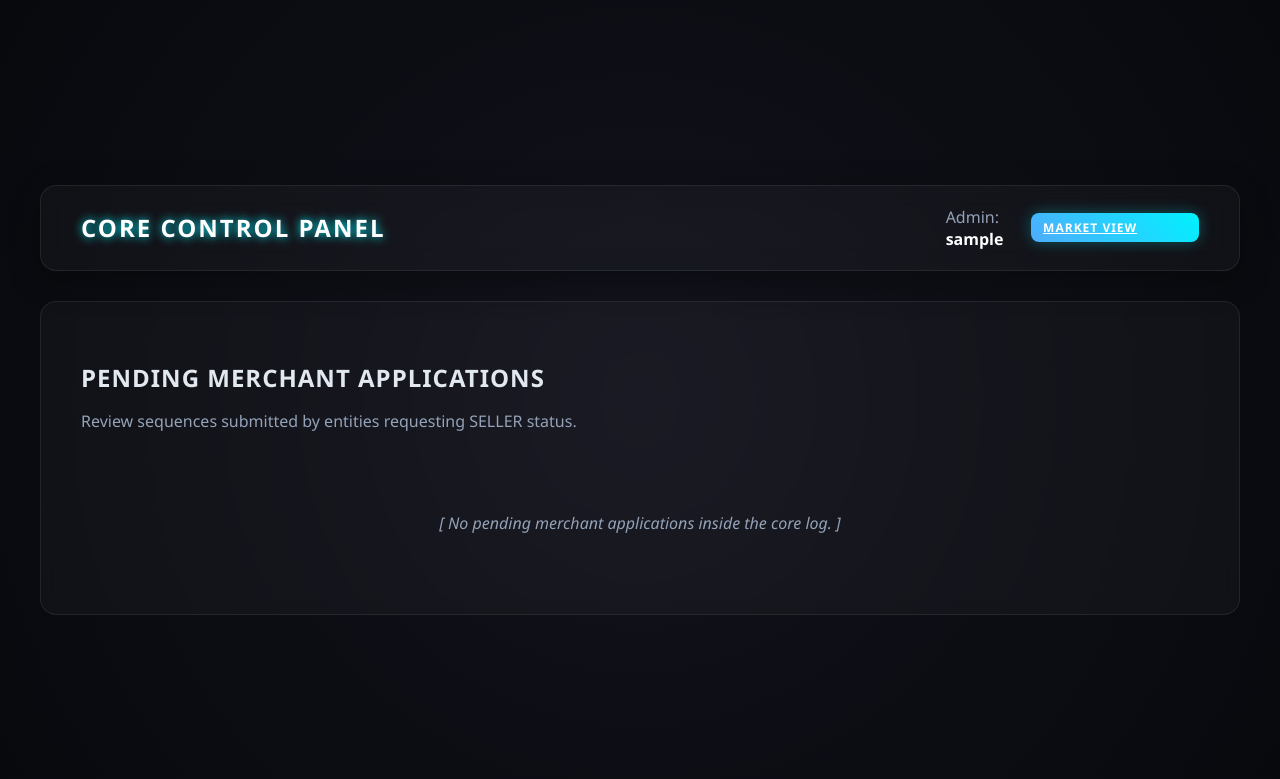
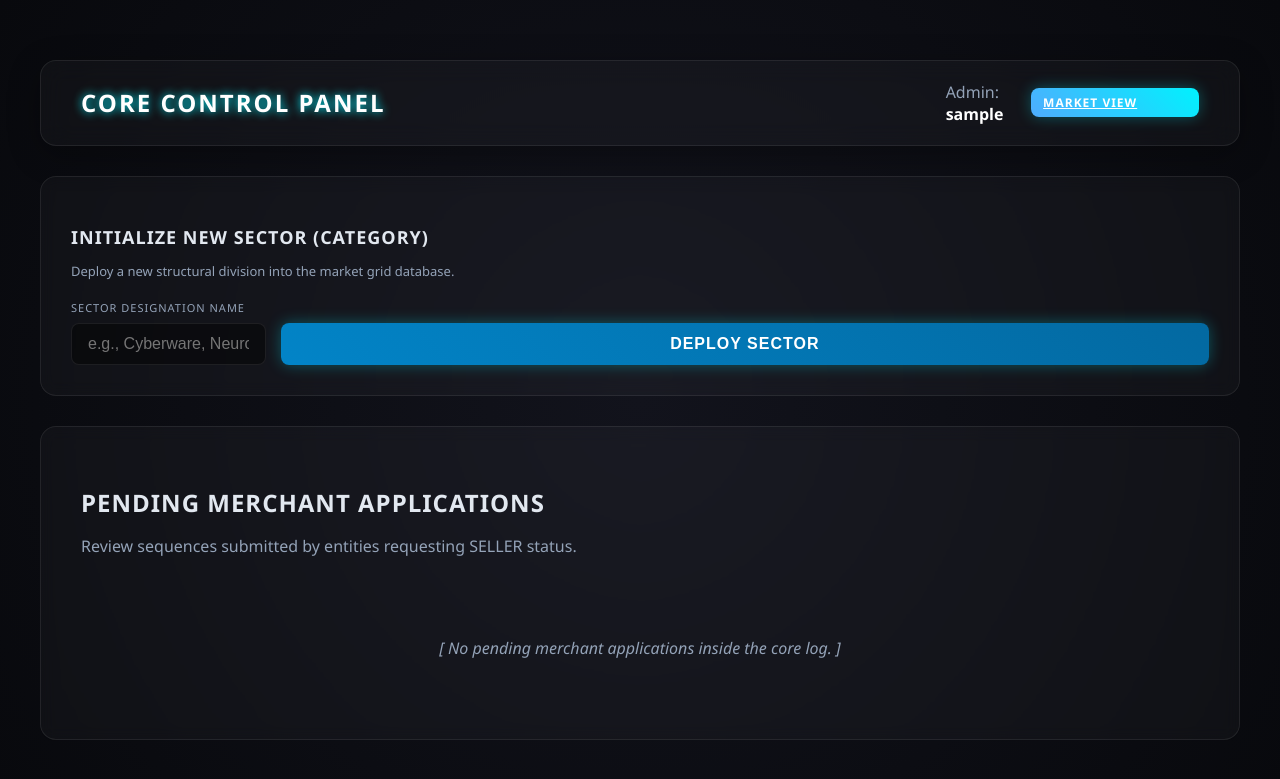
Before and after one commit to Shadoww700/Marketplace---Django-mvt, a Django app: page /dashboard/requests/ in a window 1280 px wide. Shown: the top 779 px of the page. Run offline with Django 5.2, Linux system fonts and the light colour scheme; the visitor is signed in with stand-in values (Sample User, id 1); data comes from the database, SQL or seed files in the repository; data that the repository does not hold is empty.

Commit message:
Create secure staff dashboard grid and customer-to-merchant application form layouts

```diff
--- a/templates/shop/admin_requests.html
+++ b/templates/shop/admin_requests.html
@@ -19,7 +19,27 @@
             </div>
         </header>
 
-        <main class="showcase">
+        <section class="showcase" style="margin-bottom: 30px; padding: 30px; text-align: left;">
+            <h3 class="showcase-title" style="font-size: 18px; margin-bottom: 5px;">Initialize New Sector (Category)</h3>
+            <p style="color: #94a3b8; font-size: 13px; margin-bottom: 20px;">Deploy a new structural division into the market grid database.</p>
+
+            {% if cat_error %}
+                <div class="error-box" style="margin-bottom: 15px;">
+                    {{ cat_error }}
+                </div>
+            {% endif %}
+
+            <form method="POST" action="{% url 'create_category' %}" style="display: flex; gap: 15px; align-items: flex-end;">
+                {% csrf_token %}
+                <div class="form-group" style="margin: 0; flex-grow: 1;">
+                    <label for="name" style="font-size: 11px;">Sector Designation Name</label>
+                    <input type="text" id="name" name="name" class="form-control" placeholder="e.g., Cyberware, Neuroimplants" style="height: 42px;" required>
+                </div>
+                <button type="submit" class="cyber-btn" style="margin: 0; height: 42px; padding: 0 25px; white-space: nowrap; background: linear-gradient(45deg, #0284c7, #0369a1); border-color: #38bdf8;">Deploy Sector</button>
+            </form>
+        </section>
+
+        <main class="showcase" style="text-align: left;">
             <h2 class="showcase-title">Pending Merchant Applications</h2>
             <p class="showcase-subtitle">Review sequences submitted by entities requesting SELLER status.</p>
 
@@ -45,7 +65,7 @@
                         </div>
                     </div>
                 {% empty %}
-                    <div class="empty-matrix">
+                    <div class="empty-matrix" style="text-align: center;">
                         [ No pending merchant applications inside the core log. ]
                     </div>
                 {% endfor %}
```
